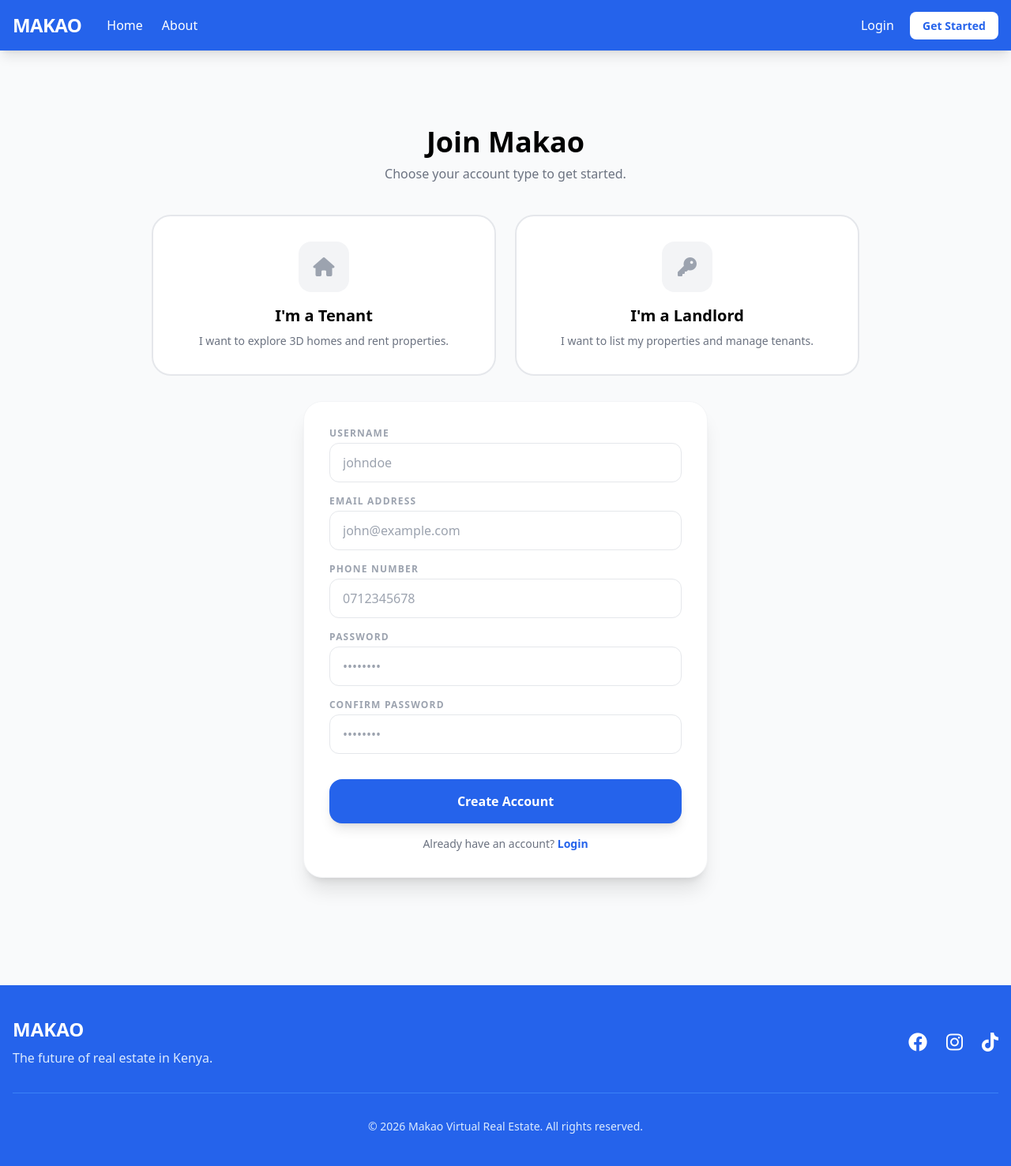
After one commit to Wendy-Okoth/Makao, a Django app: page /signup/ in a window 1280 px wide. The commit adds this page. Shown: the whole page at 79% size. Run offline with Django 5.2, Linux system fonts and the light colour scheme; some libraries are stand-ins or nearby versions.

Commit message:
Complete public site: Home, About, Login, and Signup with password validation

```diff
--- a/accounts/views.py
+++ b/accounts/views.py
@@ -1,3 +1,62 @@
-from django.shortcuts import render
+import re
+from django.shortcuts import render, redirect
+from django.contrib.auth import login
+from django.contrib import messages
+from .models import User
 
-# Create your views here.
+def signup_view(request):
+    if request.method == 'POST':
+        u_name = request.POST.get('username')
+        email = request.POST.get('email')
+        phone = request.POST.get('phone_number')
+        passw = request.POST.get('password')
+        conf_passw = request.POST.get('confirm_password')
+
+        is_landlord = request.POST.get('is_landlord') == 'True'
+        is_tenant = request.POST.get('is_tenant') == 'True'
+
+        # 1. Validation: Passwords match
+        if passw != conf_passw:
+            messages.error(request, "Passwords do not match!")
+            return render(request, 'signup.html')
+
+        # 2. Validation: Role selection
+        if not is_landlord and not is_tenant:
+            messages.error(request, "Please select whether you are a Tenant or a Landlord.")
+            return render(request, 'signup.html')
+
+        # 3. Validation: Password Strength (Regex)
+        # At least 8 chars, 1 Uppercase, 1 Lowercase, 1 Number, 1 Special Char
+        password_regex = r'^(?=.*[a-z])(?=.*[A-Z])(?=.*\d)(?=.*[@$!%*?&])[A-Za-z\d@$!%*?&]{8,}$'
+        if not re.match(password_regex, passw):
+            messages.error(request, "Password is too weak. Please follow the requirements.")
+            return render(request, 'signup.html')
+
+        # 4. Validation: Check if Username or Email exists
+        if User.objects.filter(username=u_name).exists():
+            messages.error(request, "This username is already taken.")
+            return render(request, 'signup.html')
+
+        if User.objects.filter(email=email).exists():
+            messages.error(request, "An account with this email already exists.")
+            return render(request, 'signup.html')
+
+        # 5. Success: Create the user
+        try:
+            user = User.objects.create_user(
+                username=u_name,
+                email=email,
+                password=passw,
+                phone_number=phone,
+                is_landlord=is_landlord,
+                is_tenant=is_tenant
+            )
+            login(request, user)
+
+            if user.is_landlord:
+                return redirect('landlord-dashboard')
+            return redirect('property-list')
+        except Exception as e:
+            messages.error(request, f"Something went wrong: {e}")
+
+    return render(request, 'signup.html')
--- a/makao/urls.py
+++ b/makao/urls.py
@@ -16,15 +16,20 @@ Including another URLconf
 """
 from django.contrib import admin
 from django.urls import path
-# Import your views directly
-from properties.views import PropertyListView, PropertyDetailView
+from properties.views import PropertyListView,PropertyCreateView, PropertyDetailView, LandlordDashboardView
+from accounts.views import signup_view
+from django.contrib.auth import views as auth_views
+from django.views.generic import TemplateView
 
 urlpatterns = [
     path('admin/', admin.site.urls),
-
-    # Homepage: Points directly to the view, no include needed!
+    path('', TemplateView.as_view(template_name='home.html'), name='home'),
     path('', PropertyListView.as_view(), name='property-list'),
-
-    # Detail page
+    path('dashboard/', LandlordDashboardView.as_view(), name='landlord-dashboard'),
     path('property/<int:pk>/', PropertyDetailView.as_view(), name='property-detail'),
+    path('property/add/', PropertyCreateView.as_view(), name='property-add'),
+    path('signup/', signup_view, name='signup'),
+    path('login/', auth_views.LoginView.as_view(template_name='login.html'), name='login'),
+    path('logout/', auth_views.LogoutView.as_view(next_page='/'), name='logout'),
+    path('about/', TemplateView.as_view(template_name='about.html'), name='about'),
 ]
--- a/templates/base.html
+++ b/templates/base.html
@@ -5,29 +5,50 @@
     <meta name="viewport" content="width=device-width, initial-scale=1.0">
     <title>Makao | Virtual Real Estate</title>
     <script src="https://cdn.tailwindcss.com"></script>
+    <link rel="stylesheet" href="https://cdnjs.cloudflare.com/ajax/libs/font-awesome/6.0.0/css/all.min.css">
 </head>
-<body class="bg-gray-50 text-gray-900">
+<body class="bg-gray-50 text-gray-900 flex flex-col min-h-screen">
 
     <nav class="bg-blue-600 p-4 text-white shadow-lg">
         <div class="container mx-auto flex justify-between items-center">
-            <a href="/" class="text-2xl font-bold tracking-tight">MAKAO</a>
+            <div class="flex items-center space-x-8">
+                <a href="/" class="text-2xl font-bold tracking-tight">MAKAO</a>
+                <div class="hidden md:flex space-x-6 font-medium">
+                    <a href="/" class="hover:text-blue-200 transition">Home</a>
+                    <a href="/about" class="hover:text-blue-200 transition">About</a>
+                </div>
+            </div>
             <div class="space-x-4">
-                {% if user.is_authenticated %}
-                    <span class="bg-blue-700 px-3 py-1 rounded-full text-sm">
-                        {{ user.initials }}
-                    </span>
-                    <a href="/logout" class="hover:underline">Logout</a>
-                {% else %}
-                    <a href="/login" class="hover:underline">Login</a>
-                {% endif %}
+                <a href="/login" class="hover:underline">Login</a>
+                <a href="/signup" class="bg-white text-blue-600 px-4 py-2 rounded-lg text-sm font-bold hover:bg-gray-100 transition">Get Started</a>
             </div>
         </div>
     </nav>
 
-    <main class="container mx-auto mt-10 p-4">
+    <main class="container mx-auto mt-10 p-4 flex-grow">
         {% block content %}
         {% endblock %}
     </main>
 
+    <footer class="bg-blue-600 text-white py-10 mt-20">
+        <div class="container mx-auto px-4">
+            <div class="flex flex-col md:flex-row justify-between items-center border-b border-blue-500 pb-8 mb-8">
+                <div class="mb-4 md:mb-0 text-center md:text-left">
+                    <h2 class="text-2xl font-bold">MAKAO</h2>
+                    <p class="text-blue-100 mt-2">The future of real estate in Kenya.</p>
+                </div>
+
+                <div class="flex space-x-6 text-2xl">
+                    <a href="#" class="hover:text-blue-200 transition"><i class="fab fa-facebook"></i></a>
+                    <a href="#" class="hover:text-blue-200 transition"><i class="fab fa-instagram"></i></a>
+                    <a href="#" class="hover:text-blue-200 transition"><i class="fab fa-tiktok"></i></a>
+                </div>
+            </div>
+            <div class="text-center text-blue-100 text-sm">
+                &copy; 2026 Makao Virtual Real Estate. All rights reserved.
+            </div>
+        </div>
+    </footer>
+
 </body>
 </html>
--- a/templates/property_list.html
+++ b/templates/property_list.html
@@ -1,4 +1,4 @@
-{% extends "base.html" %}
+{% extends "base_landlord.html" %}
 
 {% block content %}
 <div class="flex justify-between items-center mb-8">
--- /dev/null
+++ b/templates/signup.html
@@ -0,0 +1,155 @@
+{% extends "base.html" %}
+
+{% block content %}
+<div class="max-w-4xl mx-auto py-10">
+    <div class="text-center mb-10">
+        <h1 class="text-4xl font-black text-black">Join Makao</h1>
+        <p class="text-gray-500 mt-2">Choose your account type to get started.</p>
+    </div>
+
+    <div id="error-popup" class="hidden max-w-lg mx-auto mb-6 bg-red-100 border-l-4 border-red-600 text-red-700 p-4 rounded-xl shadow-md transition-all">
+        <div class="flex items-center">
+            <i class="fas fa-exclamation-circle mr-3"></i>
+            <p id="error-message" class="font-bold text-sm"></p>
+        </div>
+    </div>
+
+    {% if messages %}
+        <div class="max-w-lg mx-auto mb-6">
+            {% for message in messages %}
+                <div class="bg-red-100 border border-red-400 text-red-700 px-4 py-3 rounded-xl relative">
+                    {{ message }}
+                </div>
+            {% endfor %}
+        </div>
+    {% endif %}
+
+    <form method="post" id="signup-form" class="space-y-8" onsubmit="return validateForm(event)">
+        {% csrf_token %}
+
+        <div class="grid grid-cols-1 md:grid-cols-2 gap-6">
+            <div id="tenant-card" onclick="selectRole('tenant')"
+                 class="cursor-pointer border-2 border-gray-200 rounded-3xl p-8 bg-white hover:border-blue-600 transition-all text-center group">
+                <div class="w-16 h-16 bg-gray-100 rounded-2xl flex items-center justify-center mx-auto mb-4 group-hover:bg-blue-100 transition">
+                    <i class="fas fa-home text-2xl text-gray-400 group-hover:text-blue-600"></i>
+                </div>
+                <h3 class="text-xl font-bold text-black">I'm a Tenant</h3>
+                <p class="text-gray-500 text-sm mt-2">I want to explore 3D homes and rent properties.</p>
+            </div>
+
+            <div id="landlord-card" onclick="selectRole('landlord')"
+                 class="cursor-pointer border-2 border-gray-200 rounded-3xl p-8 bg-white hover:border-blue-600 transition-all text-center group">
+                <div class="w-16 h-16 bg-gray-100 rounded-2xl flex items-center justify-center mx-auto mb-4 group-hover:bg-blue-100 transition">
+                    <i class="fas fa-key text-2xl text-gray-400 group-hover:text-blue-600"></i>
+                </div>
+                <h3 class="text-xl font-bold text-black">I'm a Landlord</h3>
+                <p class="text-gray-500 text-sm mt-2">I want to list my properties and manage tenants.</p>
+            </div>
+        </div>
+
+        <input type="hidden" name="is_landlord" id="id_is_landlord" value="False">
+        <input type="hidden" name="is_tenant" id="id_is_tenant" value="False">
+
+        <div class="bg-white p-8 rounded-3xl shadow-xl border border-gray-100 max-w-lg mx-auto">
+            <div class="space-y-4">
+                <div>
+                    <label class="block text-xs font-black uppercase tracking-widest text-gray-400 mb-1">Username</label>
+                    <input type="text" name="username" id="username" required placeholder="johndoe"
+                           class="w-full px-4 py-3 rounded-xl border border-gray-200 focus:border-blue-500 outline-none transition">
+                </div>
+
+                <div>
+                    <label class="block text-xs font-black uppercase tracking-widest text-gray-400 mb-1">Email Address</label>
+                    <input type="email" name="email" id="email" required placeholder="john@example.com"
+                           class="w-full px-4 py-3 rounded-xl border border-gray-200 focus:border-blue-500 outline-none transition">
+                </div>
+
+                <div>
+                    <label class="block text-xs font-black uppercase tracking-widest text-gray-400 mb-1">Phone Number</label>
+                    <input type="text" name="phone_number" id="phone" placeholder="0712345678"
+                           class="w-full px-4 py-3 rounded-xl border border-gray-200 focus:border-blue-500 outline-none transition">
+                </div>
+
+                <div>
+                    <label class="block text-xs font-black uppercase tracking-widest text-gray-400 mb-1">Password</label>
+                    <input type="password" name="password" id="password" required placeholder="••••••••"
+                           class="w-full px-4 py-3 rounded-xl border border-gray-200 focus:border-blue-500 outline-none transition">
+                </div>
+
+                <div>
+                    <label class="block text-xs font-black uppercase tracking-widest text-gray-400 mb-1">Confirm Password</label>
+                    <input type="password" name="confirm_password" id="confirm_password" required placeholder="••••••••"
+                           class="w-full px-4 py-3 rounded-xl border border-gray-200 focus:border-blue-500 outline-none transition">
+                </div>
+            </div>
+
+            <button type="submit" class="w-full bg-blue-600 hover:bg-black text-white py-4 rounded-2xl font-black mt-8 transition-all shadow-lg">
+                Create Account
+            </button>
+
+            <p class="text-center text-sm text-gray-500 mt-4">
+                Already have an account? <a href="{% url 'login' %}" class="text-blue-600 font-bold hover:underline">Login</a>
+            </p>
+        </div>
+    </form>
+</div>
+
+<script>
+    function showError(msg) {
+        const popup = document.getElementById('error-popup');
+        const text = document.getElementById('error-message');
+        text.innerText = msg;
+        popup.classList.remove('hidden');
+        window.scrollTo({ top: 0, behavior: 'smooth' });
+    }
+
+    function selectRole(role) {
+        document.getElementById('tenant-card').classList.remove('border-blue-600', 'ring-4', 'ring-blue-50');
+        document.getElementById('landlord-card').classList.remove('border-blue-600', 'ring-4', 'ring-blue-50');
+
+        const isLandlordInput = document.getElementById('id_is_landlord');
+        const isTenantInput = document.getElementById('id_is_tenant');
+
+        if (role === 'tenant') {
+            document.getElementById('tenant-card').classList.add('border-blue-600', 'ring-4', 'ring-blue-50');
+            isTenantInput.value = 'True';
+            isLandlordInput.value = 'False';
+        } else {
+            document.getElementById('landlord-card').classList.add('border-blue-600', 'ring-4', 'ring-blue-50');
+            isLandlordInput.value = 'True';
+            isTenantInput.value = 'False';
+        }
+    }
+
+    function validateForm(event) {
+        const pass = document.getElementById('password').value;
+        const confirmPass = document.getElementById('confirm_password').value;
+        const isLandlord = document.getElementById('id_is_landlord').value;
+        const isTenant = document.getElementById('id_is_tenant').value;
+
+        // 1. Role Selection Check
+        if (isLandlord === 'False' && isTenant === 'False') {
+            event.preventDefault();
+            showError("Please select whether you are a Tenant or a Landlord.");
+            return false;
+        }
+
+        // 2. Match Check
+        if (pass !== confirmPass) {
+            event.preventDefault();
+            showError("Passwords do not match!");
+            return false;
+        }
+
+        // 3. Complexity Check (8 chars, Upper, Lower, Number, Special)
+        const regex = /^(?=.*[a-z])(?=.*[A-Z])(?=.*\d)(?=.*[@$!%*?&])[A-Za-z\d@$!%*?&]{8,}$/;
+        if (!regex.test(pass)) {
+            event.preventDefault();
+            showError("Password must be at least 8 characters long, include uppercase, lowercase, a number, and a special character.");
+            return false;
+        }
+
+        return true;
+    }
+</script>
+{% endblock %}
```
Also changed, not shown: accounts/admin.py (+9 -1 lines), properties/views.py (+29 -0 lines), templates/about.html (added, +40 -0 lines), templates/home.html (added, +64 -0 lines), templates/landlord_dashboard.html (added, +77 -0 lines), templates/login.html (added, +50 -0 lines), templates/property_detail.html (added, +70 -0 lines), templates/property_form.html (added, +44 -0 lines), templates/base_landlord.html (added), templates/base_tenant.html (added).
